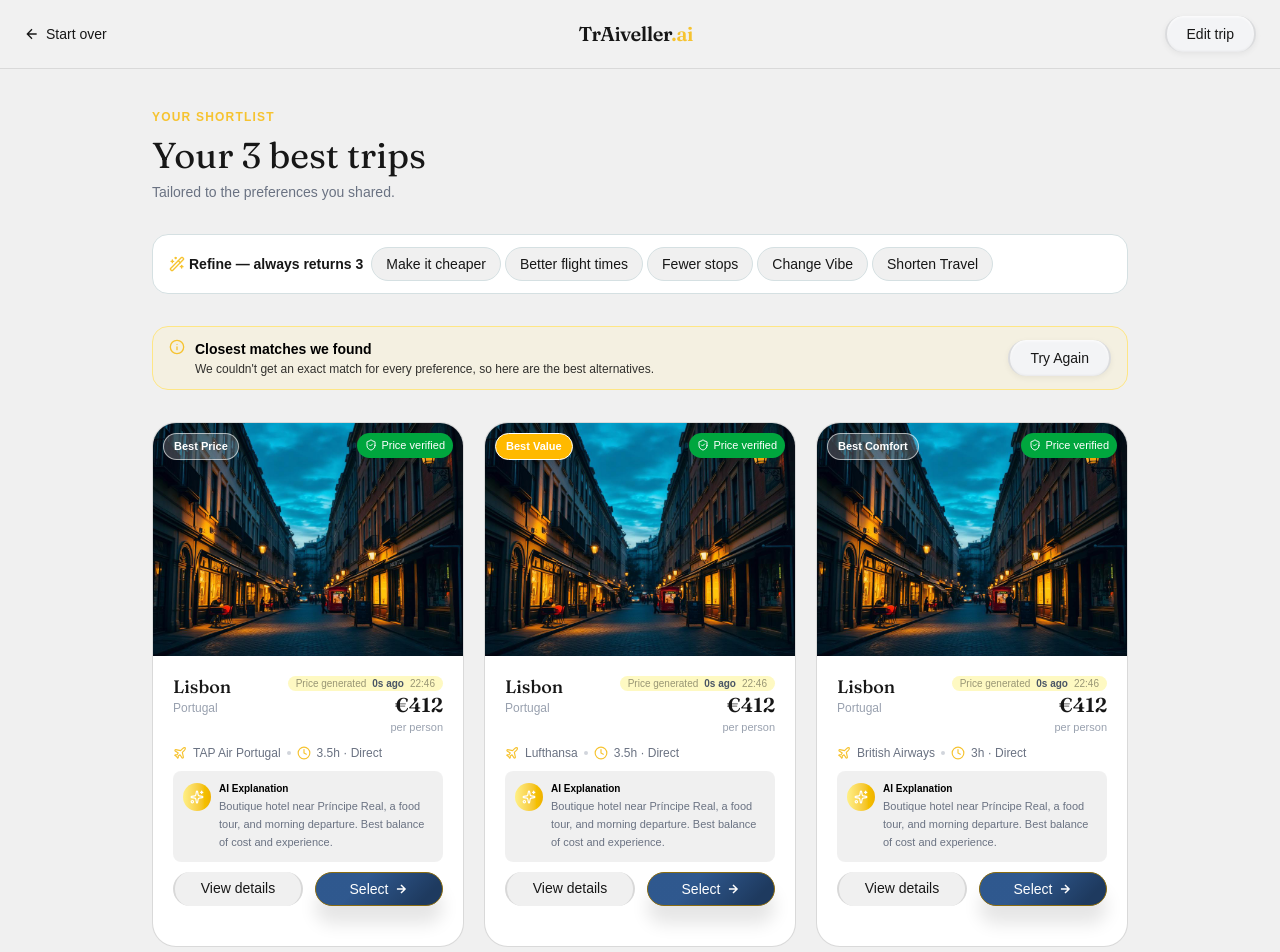
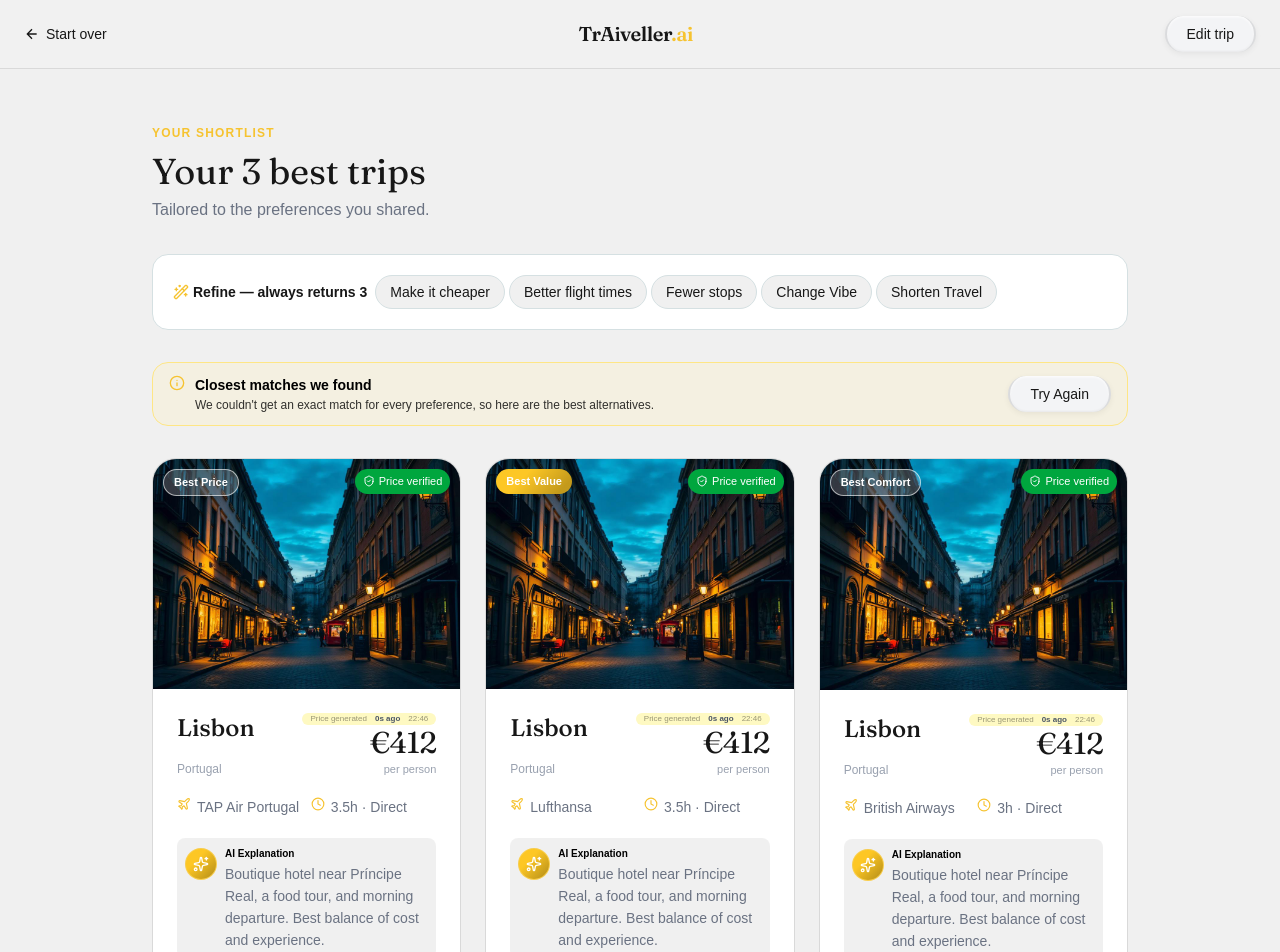
Before and after one commit to AbidJohar/codeHubTask, a Next.js app: page /results in a window 1280 px wide. Shown: the top 952 px of the page. Built offline with nearby package versions, Linux system fonts and the light colour scheme.

Commit message:
Improve the UI of page one with perfect pixel

```diff
--- a/app/components/Footer.js
+++ b/app/components/Footer.js
@@ -37,12 +37,12 @@ export default function Footer() {
 function LogoMark() {
     return (
         <div className="flex items-center gap-2 font-fraunces font-semibold">
-            <div className="w-7 h-7 bg-blue-950 rounded-full flex items-center justify-center">
+            <div className="w-7 h-7 bg-blue-950 rounded-xl flex items-center justify-center">
                 <svg xmlns="http://www.w3.org/2000/svg" width="16" height="16" viewBox="0 0 16 16" fill="none">
                     <path d="M11.8667 12.8L10.6667 7.33333L13 5C14 4 14.3333 2.66667 14 2C13.3333 1.66667 12 2 11 3L8.66667 5.33333L3.2 4.13333C2.86667 4.06667 2.6 4.2 2.46667 4.46667L2.26667 4.8C2.13333 5.13333 2.2 5.46667 2.46667 5.66667L6 8L4.66667 10H2.66667L2 10.6667L4 12L5.33333 14L6 13.3333V11.3333L8 10L10.3333 13.5333C10.5333 13.8 10.8667 13.8667 11.2 13.7333L11.5333 13.6C11.8 13.4 11.9333 13.1333 11.8667 12.8V12.8" stroke="white" strokeWidth="1.33333" strokeLinecap="round" strokeLinejoin="round" />
                 </svg>
             </div>
-            <h2>Tr<span className="text-[#F6C330]">AI</span>veller</h2>
+            <h2>Tr<span className="text-[#F6C330] font-[18px]">AI</span>veller</h2>
         </div>
     );
 }
--- a/app/components/TripCard.js
+++ b/app/components/TripCard.js
@@ -51,8 +51,12 @@ export default function TripCard({
                 {/* Badge top-left */}
                 {badge && (
                     <span className={`absolute top-2.5 left-2.5 text-[11px]  text-white font-semibold px-2.5 py-1 rounded-full
-          ${featured ? "bg-amber-400 border border-white" : "bg-white/20 border border-white/60"}
-          `}>
+          ${featured ? " border-white" : "bg-white/20 border border-white/60"}
+          `}
+                        style={featured ? {
+                            background: "linear-gradient(134deg, rgba(253,199,37,0.50) 35.01%, rgba(139,109,18,0.50) 85.14%), #FDC725"
+                        } : {}}
+                    >
                         {badge}
                     </span>
                 )}
@@ -75,31 +79,34 @@ export default function TripCard({
             </div>
 
             {/* Body */}
-            <div className="p-5 flex flex-col gap-2.5 flex-1 md:mb-5 mb-0">
+            <div className="p-6 flex flex-col  flex-1 ">
                 {/* Destination + Price */}
-                <div className="flex justify-between items-start">
-                    <div>
-                        <h3 className="font-fraunces text-lg font-medium text-navy leading-tight">{city}</h3>
-                        <p className="text-xs text-gray-400 mt-0.5">{country}</p>
+                <div className="flex justify-between items-start ">
+                    <div className="flex flex-col gap-4.5">
+                        <h3 className="font-fraunces text-2xl font-medium text-navy leading-tight">{city}</h3>
+                        <p className="text-xs text-gray-400 ">{country}</p>
                     </div>
                     <div className="text-right">
-                        <div className="flex items-center gap-1.5 text-[10px] text-black/40 bg-yellow-100 rounded-full px-2 py-0.2">
+                        <div className="flex  items-center gap-2 text-[8px] text-black/40 bg-yellow-100 rounded-full px-2 py-0.2">
                             <span>Price generated</span>
                             <span className="font-semibold text-gray-600">0s ago</span>
                             <span>22:46</span>
                         </div>
-                        <p className="font-fraunces text-xl font-semibold text-navy">{price}</p>
-                        <p className="text-[11px] text-gray-400">per person</p>
+                        <p className="font-fraunces leading-9 text-xl font-normal tracking-tight text-[30px]">{price}</p>
+                        <p className="text-[11px] leading-4 text-gray-400">per person</p>
                     </div>
                 </div>
 
                 {/* Airline + Duration */}
-                <div className="flex items-center gap-1.5 text-xs text-gray-500">
+                <div className="w-full flex items-center  py-5  gap-2 text-[14px] text-gray-500">
+                    <div className="w-1/2 flex justify-start gap-1.5">
                         <svg xmlns="http://www.w3.org/2000/svg" width="14" height="14" viewBox="0 0 14 14" fill="none">
                             <path d="M10.3833 11.2L9.33333 6.41667L11.375 4.375C12.25 3.5 12.5417 2.33333 12.25 1.75C11.6667 1.45833 10.5 1.75 9.625 2.625L7.58333 4.66667L2.8 3.61667C2.50833 3.55833 2.275 3.675 2.15833 3.90833L1.98333 4.2C1.86667 4.49167 1.925 4.78333 2.15833 4.95833L5.25 7L4.08333 8.75H2.33333L1.75 9.33333L3.5 10.5L4.66667 12.25L5.25 11.6667V9.91667L7 8.75L9.04167 11.8417C9.21667 12.075 9.50833 12.1333 9.8 12.0167L10.0917 11.9C10.325 11.725 10.4417 11.4917 10.3833 11.2Z" stroke="#F6C330" strokeWidth="1.16667" strokeLinecap="round" strokeLinejoin="round" />
                         </svg>
                         {airline}
-                    <span className="w-1 h-1 rounded-full bg-gray-300" />
+                    </div>
+
+                    <div className="w-1/2 flex gap-1.5">
                         <svg xmlns="http://www.w3.org/2000/svg" width="14" height="14" viewBox="0 0 14 14" fill="none">
                             <g clip-path="url(#clip0_375_2481)">
                                 <path d="M6.99984 12.8333C10.2215 12.8333 12.8332 10.2216 12.8332 6.99996C12.8332 3.7783 10.2215 1.16663 6.99984 1.16663C3.77818 1.16663 1.1665 3.7783 1.1665 6.99996C1.1665 10.2216 3.77818 12.8333 6.99984 12.8333Z" stroke="#F6C330" strokeWidth="1.16667" strokeLinecap="round" strokeLinejoin="round" />
@@ -113,11 +120,17 @@ export default function TripCard({
                         </svg>
                         {duration}
                     </div>
+                </div>
 
                 {/* AI Explanation */}
-                <div className=" rounded-lg p-2.5 flex gap-2 items-start bg-black/6">
-                    <div className="w-7 h-7 shrink-0  rounded-full bg-linear-to-r from-yellow-200 to-yellow-500  flex items-center justify-center  font-bold text-white mt-0.5">
-                        <svg xmlns="http://www.w3.org/2000/svg" width="16" height="14" viewBox="0 0 16 16" fill="none">
+                <div className=" rounded-lg p-2 flex gap-2 items-start bg-black/6">
+                    <div
+                        className="w-8 h-8 shrink-0 rounded-full border border-[rgba(250,208,82,0.91)]   backdrop-blur-md flex flex-col items-center justify-center mt-0.5"
+                        style={{
+                            background: "linear-gradient(134deg, rgba(253,199,37,0.50) 35.01%, rgba(139,109,18,0.50) 85.14%), #FDC725"
+                        }}
+                    >
+                        <svg xmlns="http://www.w3.org/2000/svg" width="16" height="16" viewBox="0 0 16 16" fill="none">
                             <path d="M7.34447 1.87605C7.37304 1.72312 7.45419 1.58499 7.57387 1.4856C7.69355 1.3862 7.84423 1.33179 7.99981 1.33179C8.15538 1.33179 8.30606 1.3862 8.42574 1.4856C8.54542 1.58499 8.62657 1.72312 8.65514 1.87605L9.35581 5.58138C9.40557 5.84482 9.53359 6.08713 9.72316 6.2767C9.91273 6.46627 10.155 6.59429 10.4185 6.64405L14.1238 7.34472C14.2767 7.37328 14.4149 7.45443 14.5143 7.57412C14.6137 7.6938 14.6681 7.84447 14.6681 8.00005C14.6681 8.15563 14.6137 8.3063 14.5143 8.42599C14.4149 8.54567 14.2767 8.62682 14.1238 8.65538L10.4185 9.35605C10.155 9.40581 9.91273 9.53383 9.72316 9.7234C9.53359 9.91297 9.40557 10.1553 9.35581 10.4187L8.65514 14.1241C8.62657 14.277 8.54542 14.4151 8.42574 14.5145C8.30606 14.6139 8.15538 14.6683 7.99981 14.6683C7.84423 14.6683 7.69355 14.6139 7.57387 14.5145C7.45419 14.4151 7.37304 14.277 7.34447 14.1241L6.64381 10.4187C6.59404 10.1553 6.46602 9.91297 6.27645 9.7234C6.08688 9.53383 5.84457 9.40581 5.58114 9.35605L1.87581 8.65538C1.72287 8.62682 1.58475 8.54567 1.48535 8.42599C1.38595 8.3063 1.33154 8.15563 1.33154 8.00005C1.33154 7.84447 1.38595 7.6938 1.48535 7.57412C1.58475 7.45443 1.72287 7.37328 1.87581 7.34472L5.58114 6.64405C5.84457 6.59429 6.08688 6.46627 6.27645 6.2767C6.46602 6.08713 6.59404 5.84482 6.64381 5.58138L7.34447 1.87605Z" stroke="white" strokeWidth="1.33333" strokeLinecap="round" strokeLinejoin="round" />
                             <path d="M13.3335 1.33337V4.00004" stroke="white" strokeWidth="1.33333" strokeLinecap="round" strokeLinejoin="round" />
                             <path d="M14.6667 2.66663H12" stroke="white" strokeWidth="1.33333" strokeLinecap="round" strokeLinejoin="round" />
@@ -126,12 +139,12 @@ export default function TripCard({
                     </div>
                     <div>
                         <p className="text-[10px] font-semibold text-black mb-0.5">AI Explanation</p>
-                        <p className="text-[11px] text-gray-500 leading-relaxed">{aiNote}</p>
+                        <p className="text-[14px] leading-5.5 text-gray-500 ">{aiNote}</p>
                     </div>
                 </div>
 
                 {/* Actions */}
-                <div className=" w-full  flex gap-2 md:gap-3      ">
+                <div className=" w-full mt-5  flex gap-2 md:gap-3      ">
                     <Link
                         href={`/trips/${id}`}
                         className="flex-1 text-center text-sm font-medium border-l-2 border-r-2 border-black/10  rounded-full py-1.5 bg-black/6 hover:bg-gray-50 transition-colors"
--- a/app/globals.css
+++ b/app/globals.css
@@ -14,12 +14,12 @@
   --font-inter : var(--font-inter)
 }
 
-@media (prefers-color-scheme: dark) {
+/* @media (prefers-color-scheme: dark) {
   :root {
     --background: #0a0a0a;
     --foreground: #ededed;
   }
-}
+} */
 
 body {
   background: var(--background);
--- a/app/results/page.js
+++ b/app/results/page.js
@@ -58,25 +58,25 @@ export default function ResultsPage() {
         : allTrips;   // all results
 
     // Show no result if filter selected but returns empty
-    const showNoResult = selectedFilter && trips.length === 0;
+    // const showNoResult = selectedFilter && trips.length === 0;
 
     return (
         <div className="min-h-screen flex flex-col bg-black/6">
             <Header />
 
-            <main className="flex-1 max-w-5xl mx-auto w-full px-4 sm:px-6 py-10">
+            <main className="flex-1 max-w-5xl mx-auto w-full px-6  py-14 gap-x-8">
                 <p className="text-xs font-semibold text-[#F6C330] tracking-widest uppercase mb-2">
                     Your shortlist
                 </p>
                 <h1 className="font-fraunces font-normal text-4xl leading-tight mb-1">
                     Your 3 best trips
                 </h1>
-                <p className="text-sm text-gray-500 mb-8">
+                <p className="text-[16px] text-gray-500 mb-8">
                     Tailored to the preferences you shared.
                 </p>
 
                 {/* Filter chips */}
-                <div className="flex flex-wrap gap-1 mb-8 py-3 px-4 rounded-2xl border border-[#D5E0E2] bg-white">
+                <div className="flex flex-wrap gap-1 mb-8 p-5 rounded-2xl border border-[#D5E0E2] bg-white">
                     {/* Refine button */}
                     <div
                         className="flex items-center w-full lg:w-auto cursor-pointer"
@@ -150,7 +150,7 @@ export default function ResultsPage() {
                 {/* Cards or Empty State */}
                 {trips.length > 0 ? (
                     <>
-                        <div className="grid grid-cols-1  lg:grid-cols-3 gap-5 mb-8">
+                        <div className="grid grid-cols-1  lg:grid-cols-3 gap-6 mb-8">
                             {trips.map((trip) => (
                                 <TripCard key={trip.id} {...trip} />
                             ))}
@@ -158,14 +158,14 @@ export default function ResultsPage() {
 
 
                         <div className="border border-dashed border-black/10 rounded-2xl p-8 text-center">
-                            <h2 className="font-fraunces text-xl font-medium text-navy mb-4">
+                            <h2 className="font-fraunces text-xl font-medium text-[20px] mb-4">
                                 Is this what you were looking for?
                             </h2>
-                            <div className="flex justify-center gap-2.5 flex-wrap">
+                            <div className="flex justify-center gap-2 flex-wrap">
                                 {["Yes", "Almost", "Not Really"].map((label) => (
                                     <button
                                         key={label}
-                                        className="text-sm font-medium border border-black/10 rounded-full px-5 py-2 hover:bg-gray-50 transition-colors"
+                                        className="text-sm font-medium border border-black/10 rounded-full px-4 py-2 hover:bg-gray-50 transition-colors"
                                     >
                                         {label}
                                     </button>
```
Lines whose indentation alone changed are shown as unchanged.
